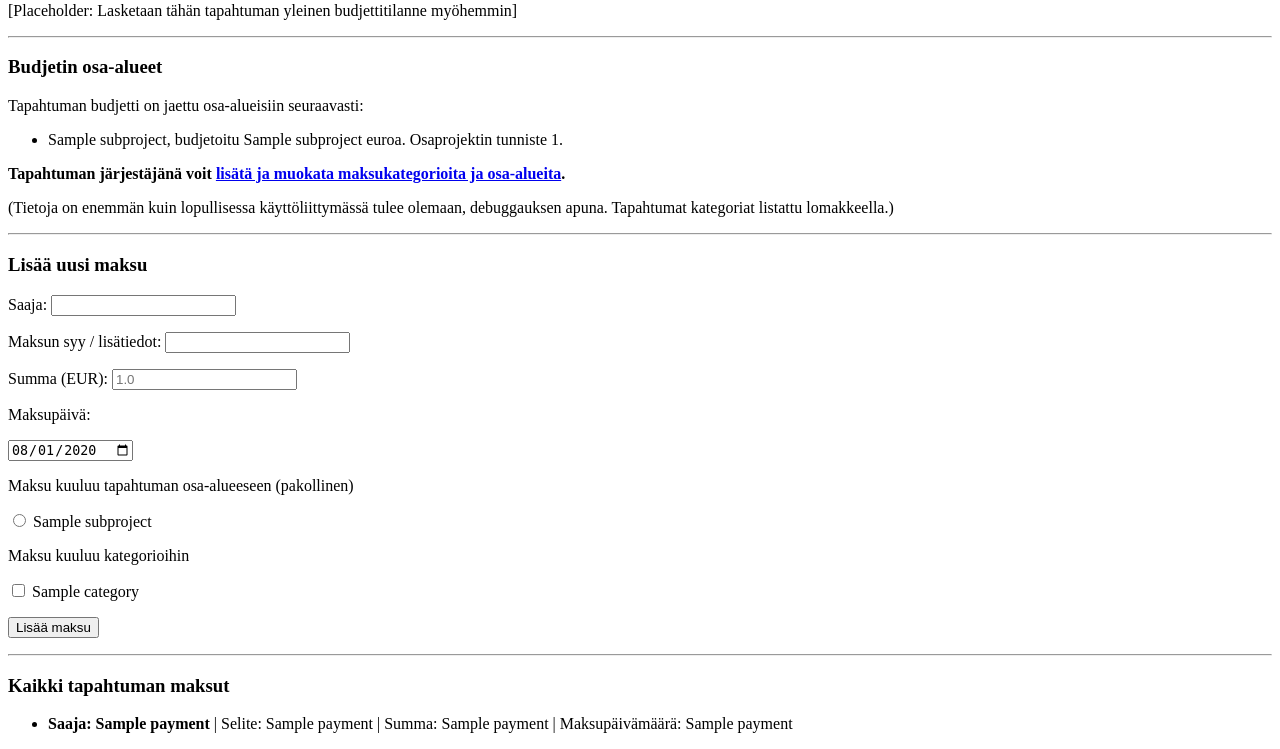
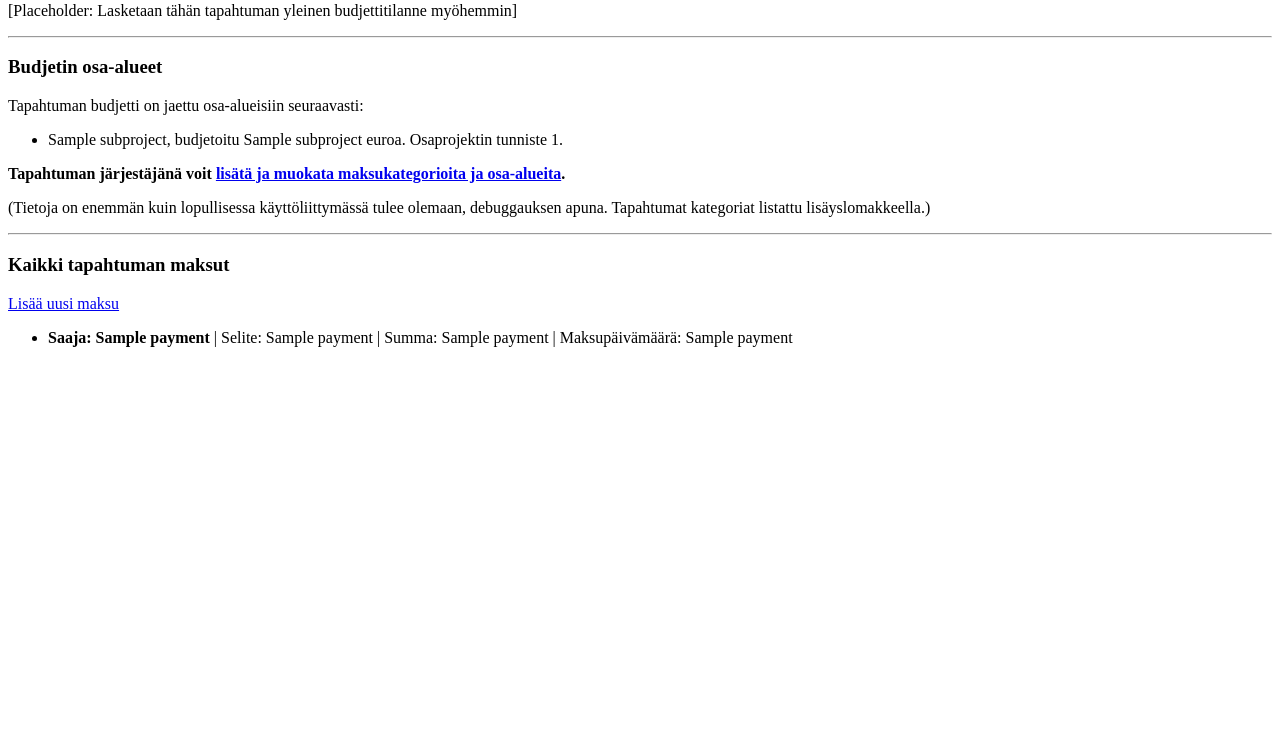
Before and after one commit to sallasal/Tapahtumabudjetti, a Flask app: template templates/project.html in a window 1280 px wide. Shown: the part 197-946 px from the top of the page. After the commit the page ends 544 px from the top, so only its background shows below. Run offline with Flask 2, Linux system fonts and the light colour scheme; the template is opened without the code that fills it: most values are stand-ins (such as "Sample title", 1, 10 or a date in 2020).

Commit message:
Move Create payment -form to its own page

```diff
--- a/templates/project.html
+++ b/templates/project.html
@@ -15,30 +15,11 @@
 </ul>
 
 <strong>Tapahtuman järjestäjänä voit <a href="/editsubprojects/{{ project_information[0] }}">lisätä ja muokata maksukategorioita ja osa-alueita</a>.</strong>
-<p>(Tietoja on enemmän kuin lopullisessa käyttöliittymässä tulee olemaan, debuggauksen apuna. Tapahtumat kategoriat listattu lomakkeella.)</p>
-
-<hr>
-<h3>Lisää uusi maksu</h3>
-<form action="/addpayment" method="POST">
-<input type="hidden" name="project_id" value="{{ project_information[0] }}" />
-<p>Saaja: <input type="text" name="recipient" /></p>
-<p>Maksun syy / lisätiedot: <input type="text" name="message" /></p>
-<p>Summa (EUR): <input type="number" name="total" placeholder="1.0" step="0.01" /></p>
-<p>Maksupäivä:</p>
-<input type="date" name="paymentdate" value="2020-08-01" />
-<p>Maksu kuuluu tapahtuman osa-alueeseen (pakollinen)</p>
-  {% for subproject in subproject_list %}
-    <input type="radio" name="paymentsubproject" value="{{ subproject[0] }}" /> {{ subproject[1] }} <br />
-  {% endfor %}
-<p>Maksu kuuluu kategorioihin</p>
-  {% for category in category_list %}
-    <input type="checkbox" name="paymentcategory" value="{{ category[0] }}" /> {{ category[1] }} <br />
-  {% endfor %}
-<p><input type="submit" value="Lisää maksu" /></p>
-</form>
+<p>(Tietoja on enemmän kuin lopullisessa käyttöliittymässä tulee olemaan, debuggauksen apuna. Tapahtumat kategoriat listattu lisäyslomakkeella.)</p>
 
 <hr>
 <h3>Kaikki tapahtuman maksut</h3>
+<p><a href="/createpayment/{{ project_information[0] }}">Lisää uusi maksu</a></p>
 <ul>
   {% for payment in payment_list %}
     <li><p><strong>Saaja: {{ payment[3] }}</strong> | Selite: {{ payment[4] }} | Summa: {{ payment[5] }} | Maksupäivämäärä: {{ payment[6] }}</p></li>
```
Also changed, not shown: routes.py (+7 -0 lines), templates/createpayment.html (added, +22 -0 lines).
